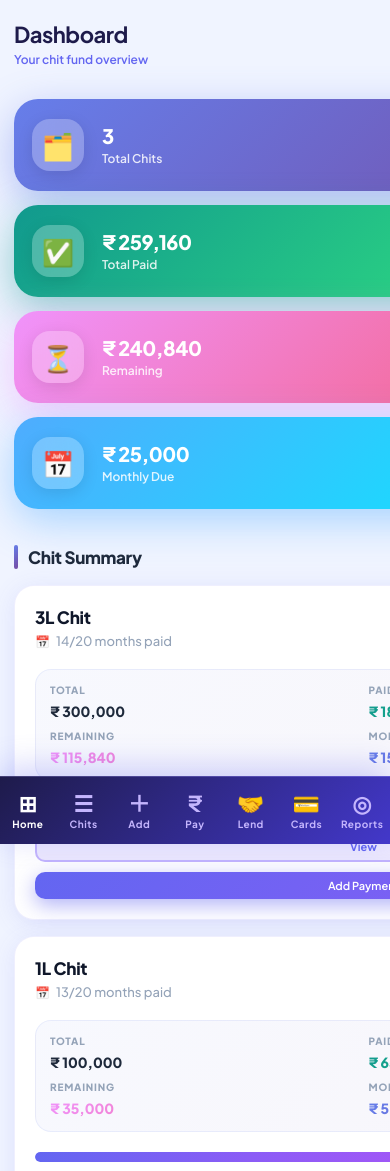
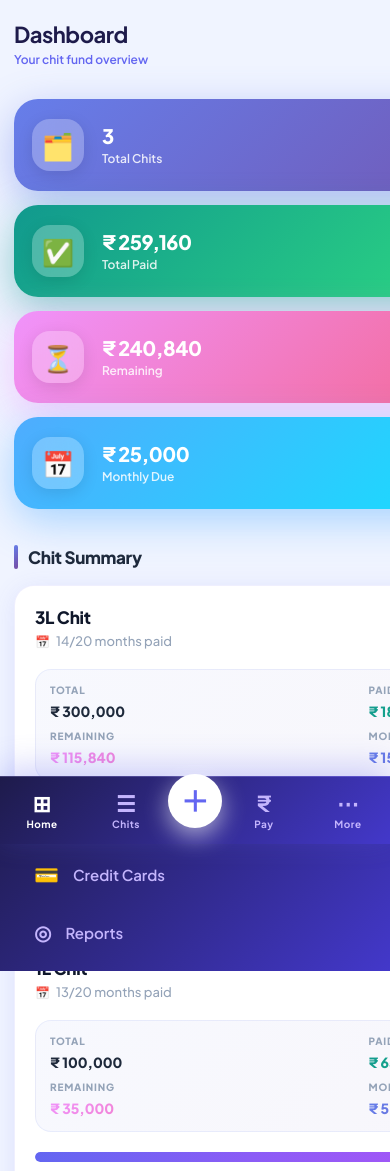
Before and after one commit to udaypedakota/savings-app, an Angular app: page /dashboard in a window 390 px wide. Shown: the top 1171 px of the page. Built offline with nearby package versions, Linux system fonts and the light colour scheme.

Commit message:
fix: replace 7-item bottom nav with 5-item nav + More drawer

```diff
--- a/src/app/app.css
+++ b/src/app/app.css
@@ -62,3 +62,29 @@
   .main { margin-left: 0; padding-bottom: 76px; }
   .bottom-nav { display: flex; }
 }
+
+.more-drawer {
+  display: none;
+  position: fixed; bottom: 68px; left: 0; right: 0;
+  background: linear-gradient(135deg, #1e1b4b, #4338ca);
+  border-top: 1px solid rgba(255,255,255,0.15);
+  z-index: 199; padding: 12px 16px;
+  flex-direction: column; gap: 4px;
+  transform: translateY(100%); transition: transform 0.25s ease;
+}
+.more-drawer.open { transform: translateY(0); }
+.more-drawer a {
+  display: flex; align-items: center; gap: 14px;
+  color: #c4b5fd; text-decoration: none; font-size: 15px; font-weight: 600;
+  padding: 14px 18px; border-radius: 12px; transition: all 0.2s;
+}
+.more-drawer a span { font-size: 20px; }
+.more-drawer a.active, .more-drawer a:hover { background: rgba(255,255,255,0.15); color: #fff; }
+.more-overlay {
+  display: none; position: fixed; inset: 0; z-index: 198;
+  background: rgba(0,0,0,0.3);
+}
+@media (max-width: 768px) {
+  .more-drawer { display: flex; }
+  .more-overlay { display: block; }
+}
--- a/src/app/app.html
+++ b/src/app/app.html
@@ -36,27 +36,29 @@
     <router-outlet />
   </main>
 
+  <!-- More Menu Drawer -->
+  <div class="more-drawer" [class.open]="moreOpen">
+    <a routerLink="/lending" routerLinkActive="active" (click)="moreOpen=false"><span>🤝</span> Lending</a>
+    <a routerLink="/credit-cards" routerLinkActive="active" (click)="moreOpen=false"><span>💳</span> Credit Cards</a>
+    <a routerLink="/reports" routerLinkActive="active" (click)="moreOpen=false"><span>◎</span> Reports</a>
+  </div>
+  <div class="more-overlay" *ngIf="moreOpen" (click)="moreOpen=false"></div>
+
   <nav class="bottom-nav">
     <a routerLink="/dashboard" routerLinkActive="active">
       <span>⊞</span><label>Home</label>
     </a>
     <a routerLink="/chits" routerLinkActive="active" [routerLinkActiveOptions]="{exact: true}">
-        <span>☰</span><label>Chits</label>
-      </a>
-    <a routerLink="/chits/add" routerLinkActive="active" [routerLinkActiveOptions]="{exact: true}">
-        <span>＋</span><label>Add</label>
-      </a>
+      <span>☰</span><label>Chits</label>
+    </a>
+    <a routerLink="/chits/add" routerLinkActive="active" [routerLinkActiveOptions]="{exact: true}" class="fab">
+      <span>＋</span>
+    </a>
     <a routerLink="/payments" routerLinkActive="active">
       <span>₹</span><label>Pay</label>
     </a>
-    <a routerLink="/lending" routerLinkActive="active">
-      <span>🤝</span><label>Lend</label>
-    </a>
-    <a routerLink="/credit-cards" routerLinkActive="active">
-      <span>💳</span><label>Cards</label>
-    </a>
-    <a routerLink="/reports" routerLinkActive="active">
-      <span>◎</span><label>Reports</label>
+    <a (click)="moreOpen=!moreOpen" [class.active]="moreOpen">
+      <span>⋯</span><label>More</label>
     </a>
   </nav>
 </div>
--- a/src/app/app.ts
+++ b/src/app/app.ts
@@ -1,10 +1,13 @@
 import { Component } from '@angular/core';
 import { RouterOutlet, RouterLink, RouterLinkActive } from '@angular/router';
+import { CommonModule } from '@angular/common';
 
 @Component({
   selector: 'app-root',
-  imports: [RouterOutlet, RouterLink, RouterLinkActive],
+  imports: [RouterOutlet, RouterLink, RouterLinkActive, CommonModule],
   templateUrl: './app.html',
   styleUrl: './app.css',
 })
-export class App {}
+export class App {
+  moreOpen = false;
+}
```
